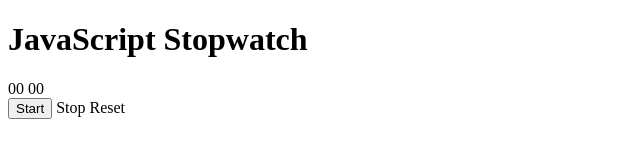
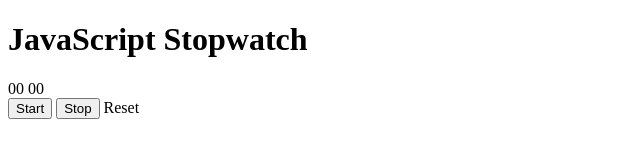
Before and after one commit to ridsashabbir/stopwatch, a plain HTML site: page index.html in a window 1280 px wide. Shown: the full height of the page, 0-640 px from the left. Drawn offline with Linux system fonts and the light colour scheme.

Commit message:
fix typo

```diff
--- a/index.html
+++ b/index.html
@@ -14,7 +14,7 @@
             <span id="seconds">00</span>
         </div>
         <button id="btn-start">Start</button>
-        <buttn id="btn-stop">Stop</buttn>
+        <button id="btn-stop">Stop</button>
         <buttn id="btn-reset">Reset</buttn>
     </div>
 </body>
```
